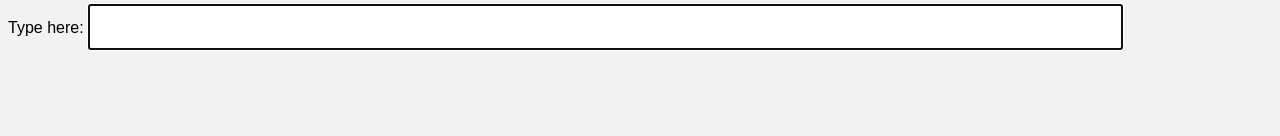
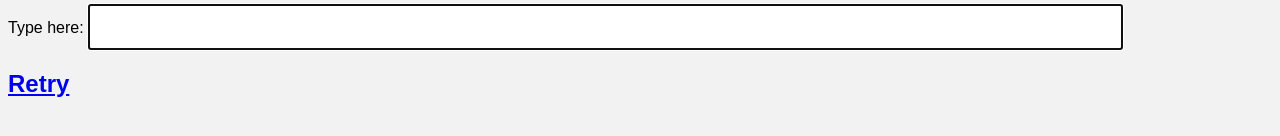
Before and after one commit to deepsol718/blog, a plain HTML site: page typingtest.html in a window 1280 px wide. Shown: the part 174-310 px from the top of the page. Drawn offline with Linux system fonts and the light colour scheme.

Commit message:
changes to typingtest

```diff
--- a/typingtest.html
+++ b/typingtest.html
@@ -67,5 +67,6 @@
 
       startTest();
     </script>
+    <a href="typingtest.html"><h2>Retry</h2></a>
   </body>
 </html>
```
